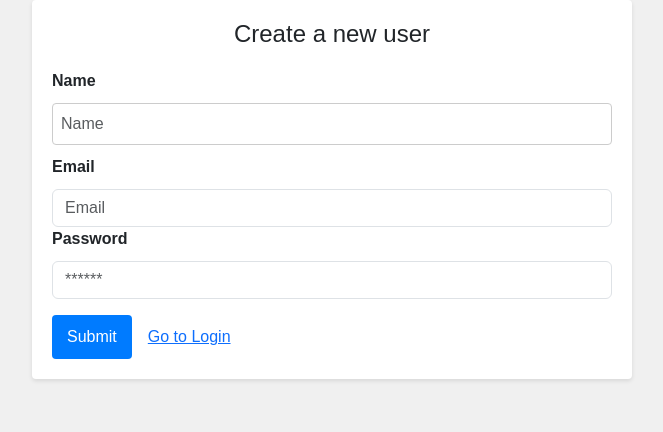
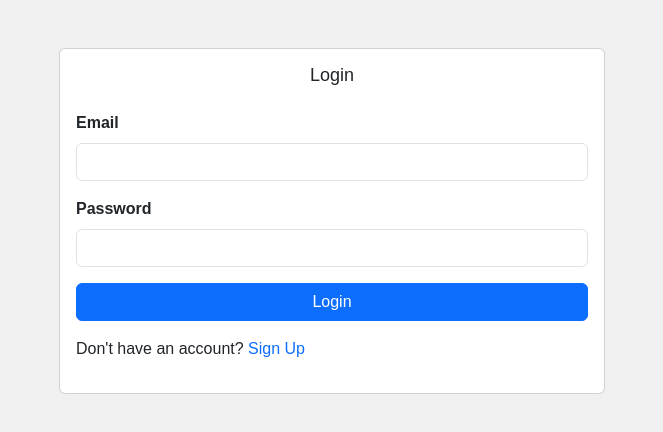
Before and after one commit to v2dev/v2solutions-reactjs-boilerplate, a React app: page /auth in a window 1280 px wide. Shown: the top 432 px of the page, without its empty margins (308-971 px from the left). Built offline with nearby package versions, Linux system fonts and the light colour scheme.

Commit message:
wip for auth

```diff
--- a/package.json
+++ b/package.json
@@ -50,6 +50,7 @@
     "@reduxjs/toolkit": "^1.9.7",
     "axios": "^1.5.1",
     "bootstrap": "^5.3.2",
+    "history": "^5.3.0",
     "react": "^18.2.0",
     "react-dom": "^18.2.0",
     "react-redux": "^8.1.3",
--- a/src/App.js
+++ b/src/App.js
@@ -1,42 +1,46 @@
-import React from "react"
+import React ,{useEffect,useState} from "react"
 import { RouterProvider, createBrowserRouter } from "react-router-dom";
-import RootLayout from "./components/pages/RootLayout";
-import ErrorPage from "./components/pages/ErrorPage";
-import TodoPage from "./components/pages/TodoPage";
+import RootLayout from "./components/Pages/RootLayout";
+import ErrorPage from "./components/Pages/ErrorPage";
+import TodoPage from "./components/Pages/TodoPage";
+import AuthenticationPage from "./components/Pages/AuthenticationPage";
+import {checkAuthLoader} from './util/auth'
+// import { action as logoutAction } from "./pages/Logout";
+import axios from 'axios';
 
-import { checkAuthLoader, tokenLoader } from "./util/auth";
-import AuthenticationPage, {
-  action as authAction,
-} from "./components/pages/AuthenticationPage";
-// import { action as logoutAction } from "./pages/Logout";
-
+function App() {
+  axios.interceptors.request.use(
+    (config) => {
+      const token = localStorage.getItem('token');
+      if (token) {
+        config.headers.Authorization = `Bearer ${token}`;
+      }
+      return config;
+    },
+    (error) => {
+      return Promise.reject(error);
+    }
+  );
 
   const router = createBrowserRouter([
     {
       path: "/",
       element: <RootLayout />,
-    errorElement: <ErrorPage />,
-    loader: tokenLoader,
+      // errorElement: <ErrorPage />,
       children: [
         {
-        index: true,
+          index: true,  // Define your protected route
           element: <TodoPage />,
-        loader: checkAuthLoader,
+          loader:checkAuthLoader
         },
         {
           path: "auth",
           element: <AuthenticationPage />,
-        action: authAction,
         },
-      // {
-      //   path: "/logout",
-      //   action: logoutAction,
-      // },
       ],
     },
   ]);
 
-function App() {
   return <RouterProvider router={router} />;
 }
 
--- a/src/assets/css/style.css
+++ b/src/assets/css/style.css
@@ -50,14 +50,14 @@ body {
   background-color: #f0f0f0;
 }
 
-.container {
+/* .container {
   max-width: 600px;
   margin: 0 auto;
   padding: 20px;
   background-color: #fff;
   box-shadow: 0 2px 4px rgba(0, 0, 0, 0.1);
   border-radius: 4px;
-}
+} */
 
 h1 {
   font-size: 24px;
--- a/src/components/Pages/AuthenticationPage.js
+++ b/src/components/Pages/AuthenticationPage.js
@@ -1,111 +1,76 @@
-import React from "react"
-import { json, redirect } from "react-router-dom";
-import {
-    Form,
-    Link,
-    useActionData,
-    useNavigation,
-    useSearchParams,
-  } from "react-router-dom";
-import API_BASE_URL from "../../configs/apiBaseUrl" // Import the base URL
+/* eslint-disable no-unused-vars */
+import React ,{ useState } from "react"
+
+import { useDispatch, useSelector } from 'react-redux';
+import { login, register } from '../../redux/auth';
 
 function AuthenticationPage() {
-    const data = useActionData();
-    const navigation = useNavigation();
-    const [searchParam] = useSearchParams();
-    const isLogin = searchParam.get("mode") === "login";
-    const isSubmitting = navigation.state === "submitting";
+  const dispatch = useDispatch();
+  const { loggedIn, error } = useSelector(state => state.auth) || {};
+  const [loginMode, setLoginMode] = useState(true);
+  const [formData, setFormData] = useState({ name: '', email: '', password: '' });
 
-    return (
-      <>
-      <div className="hero-body">
-        <div className="container">
-          <div className="columns is-centered">
-              <div className="column is-4-desktop">
-                <Form method="post" className="box">
-                  <h1 className="text-center">{isLogin ? "Log in" : "Create a new user"}</h1>
-                  {data && data.errors && (
-                    <ul>
-                      {Object.values(data.errors).map((err) => (
-                        <li key={err}>{err}</li>
-                      ))}
-                    </ul>
-                  )}
+  const handleSubmit = async (e) => {
+    e.preventDefault();
 
-                  <div className="field " style={{display: isLogin ? 'none' : 'block'}}>
-                      <label className="label">Name</label>
-                      <div className="controls">
-                          <input name="name" type="text" className="input form-control" placeholder="Name"  />
-                      </div>
+    if (loginMode) {
+      const { email, password } = formData;
+      dispatch(login(email, password));
+    } else {
+      const { name, email, password } = formData;
+      dispatch(register(email, password, name));
+    }
+  };
+
+  const handleInputChange = (e) => {
+    const { name, value } = e.target;
+    setFormData({ ...formData, [name]: value });
+  };
+
+  return (
+    <div className="container mt-5">
+      <div className="row justify-content-center">
+        <div className="col-md-6">
+          <div className="card">
+            <div className="card-body">
+              <h2 className="text-center mb-4">{loginMode ? 'Login' : 'Sign Up'}</h2>
+              {error && <p className="text-danger">{error}</p>}
+
+              <form onSubmit={handleSubmit}>
+                {!loginMode && (
+                  <div className="mb-3">
+                    <label htmlFor="name" className="form-label">Name</label>
+                    <input type="text" className="form-control" id="name" name="name" value={formData.name} onChange={handleInputChange} />
                   </div>
+                )}
 
+                <div className="mb-3">
+                  <label htmlFor="email" className="form-label">Email</label>
+                  <input type="email" className="form-control" id="email" name="email" value={formData.email} onChange={handleInputChange} />
+                </div>
 
-                  <div className="field ">
-                      <label className="label">Email</label>
-                      <div className="controls">
-                          <input name="email" type="email" className="input form-control" placeholder="Email"  required/>
-                      </div>
-                  </div>
-                  <div className="field ">
-                      <label className="label">Password</label>
-                      <div className="controls">
-                          <input name="password" type="password" className="input form-control" placeholder="******"  required/>
-                      </div>
-                  </div>
-                  <div className="field mt-3">
+                <div className="mb-3">
+                  <label htmlFor="password" className="form-label">Password</label>
+                  <input type="password" className="form-control" id="password" name="password" value={formData.password} onChange={handleInputChange} />
+                </div>
 
-                        <button disabled={isSubmitting}>
-                          {isSubmitting ? "Submitting..." : "Submit"}
-                        </button>
-                        <Link  className="ms-3"  to={`?mode=${isLogin ? "register" : "login"}`}>
-                          {isLogin ? "Create new user" : "Go to Login"}
-                        </Link>
-                  </div>
-                </Form>
-              </div>
+                <button type="submit" className="btn btn-primary">{loginMode ? 'Login' : 'Sign Up'}</button>
+              </form>
+
+              <p className="mt-3">
+                {loginMode
+                  ? "Don't have an account? "
+                  : 'Already have an account? '}
+                 <span className="text-primary" onClick={() => setLoginMode(!loginMode)}>
+                  {loginMode ? 'Sign Up' : 'Login'}
+                </span>
+              </p>
+            </div>
           </div>
         </div>
       </div>
-      </>
-    );
+    </div>
+  );
 }
 
 export default AuthenticationPage;
-
-export async function action({ request }) {
-  const searchParam = new URL(request.url).searchParams;
-  const mode = searchParam.get("mode") || "register";
-  const data = await request.formData();
-
-  if (mode !== "login" && mode !== "register") {
-    throw json({ message: "Unsupported mode" }, { status: 422 });
-  }
-  // let authData = {
-  //   email: data.get("email"),
-  //   password: data.get("password"),
-  //   name: data.get("name"),
-  // };
-  // if(mode=="login"){
-    const authData = {
-      email: data.get("email"),
-      password: data.get("password"),
-    };
-  // }
-  const response = await fetch(API_BASE_URL+"/"+ mode, {
-    method: "POST",
-    headers: {
-      "Content-Type": "application/json",
-    },
-    body: JSON.stringify(authData),
-  });
-  if (response.status === 422 || response.status === 402 || response.status === 500) {
-    return response;
-  }
-  // if (!response.ok) {
-  //   throw json({ message: "Could not authenticate user." }, { status: 500 });
-  // }
-  if (response.status === 200) {
-    return response;
-  }
-
-}
--- a/src/components/Pages/TodoPage.js
+++ b/src/components/Pages/TodoPage.js
@@ -3,6 +3,7 @@ import Header from "../UI/Header/Header"
 import Footer from "../UI/Footer/Footer"
 import TodoApp from "../Todo/TodoApp"
 function TodoPage() {
+  console.log('jhi');
   return (
         <>
         <div>
--- a/src/components/Todo/TodoApp.jsx
+++ b/src/components/Todo/TodoApp.jsx
@@ -83,7 +83,6 @@ function TodoApp(props) {
   return (
     <div className="container">
       <h1>Todo Application</h1>
-      <a href="/login">Login</a>
       <div>
         <h2>{editingTask !== null ? "Edit Task" : "Add New Task"}</h2>
         <input
--- /dev/null
+++ b/src/redux/auth.js
@@ -0,0 +1,94 @@
+// Define action creators for login and registration
+import API_BASE_URL from "../configs/apiBaseUrl"
+import { createBrowserHistory } from 'history';
+
+const history = createBrowserHistory();
+
+export const login = (email, password) => {
+
+
+  return async (dispatch) => {
+    try {
+      // Make the API call for login
+      const response = await fetch(API_BASE_URL + "/login", {
+        method: "POST",
+        headers: {
+          "Content-Type": "application/json",
+        },
+        body: JSON.stringify({ email, password }),
+      });
+
+      if (response.ok) {
+        const data = await response.json();
+
+        localStorage.setItem('token', data.token);
+        dispatch({ type: 'LOGIN_SUCCESS', payload: data });
+        history.push('/');
+      } else {
+        dispatch({ type: 'LOGIN_FAILURE' });
+      }
+    } catch (error) {
+      dispatch({ type: 'LOGIN_FAILURE' });
+    }
+  };
+};
+
+export const register = (email, password, name) => {
+return async (dispatch) => {
+    try {
+    // Make the API call for registration
+    const response = await fetch(API_BASE_URL + "/register", {
+        method: "POST",
+        headers: {
+        "Content-Type": "application/json",
+        },
+        body: JSON.stringify({ email, password, name }),
+    });
+
+    if (response.ok) {
+        dispatch({ type: 'REGISTER_SUCCESS' });
+    } else {
+        dispatch({ type: 'REGISTER_FAILURE' });
+    }
+    } catch (error) {
+    dispatch({ type: 'REGISTER_FAILURE' });
+    }
+};
+};
+
+const initialState = {
+    user: null,
+    loggedIn: false,
+    error: null,
+    // Add other necessary fields as per your application
+  };
+
+const authReducer = (state = initialState, action) => {
+  switch (action.type) {
+    case 'LOGIN_SUCCESS':
+      return {
+        ...state,
+        user: action.payload,
+        loggedIn: true,
+        error: null,
+      };
+    case 'LOGIN_FAILURE':
+      return {
+        ...state,
+        user: null,
+        loggedIn: false,
+        error: 'Login failed',
+      };
+    case 'REGISTER_SUCCESS':
+      // Handle registration success
+      return state; // Update state as required
+    case 'REGISTER_FAILURE':
+      // Handle registration failure
+      return state; // Update state as required
+    // Other cases as needed (e.g., logout)
+    default:
+      return state;
+  }
+};
+
+export default authReducer;
--- a/src/util/auth.js
+++ b/src/util/auth.js
@@ -26,8 +26,10 @@ export function tokenLoader() {
 }
 export function checkAuthLoader() {
   const token = getAuthToken();
-
+  console.log('hi');
   if (!token) {
     return redirect("/auth");
+  }else{
+    return true;
   }
 }
```
Also changed, not shown: 1 other file (tests, documents, lock files or other folders). Lines whose indentation alone changed are shown as unchanged.
